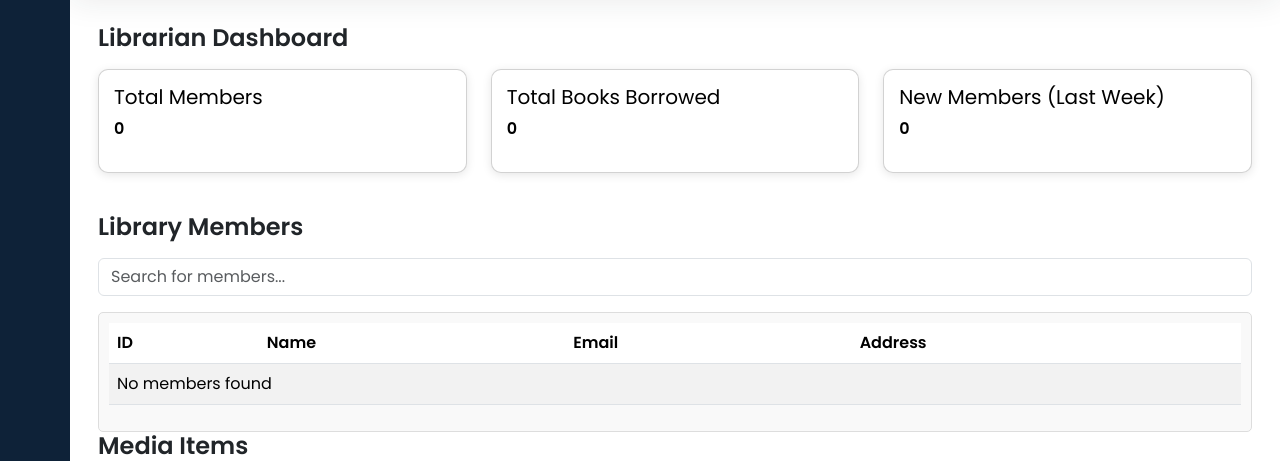
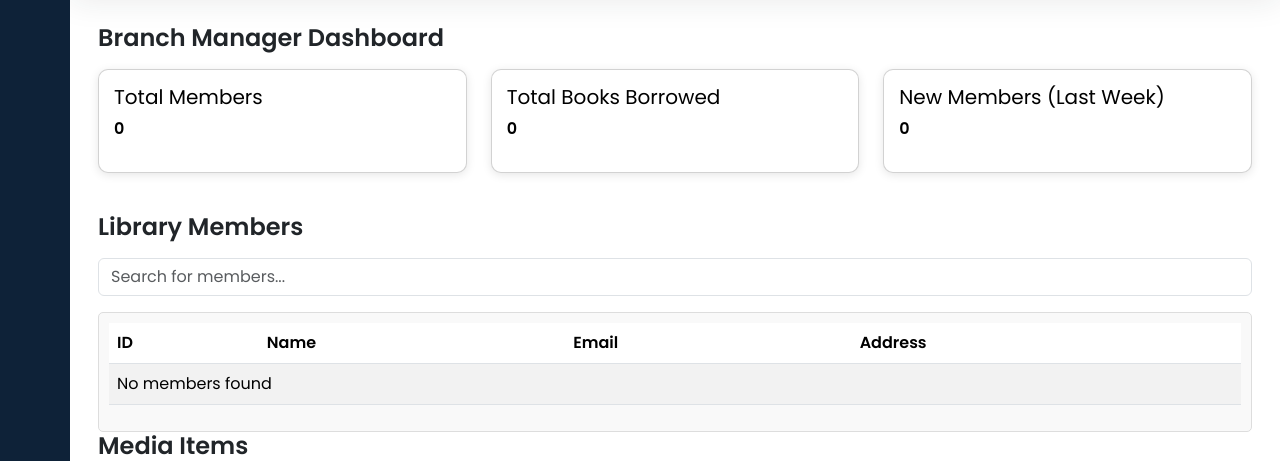
Before and after one commit to c1025983/AML, a PHP site: page /AML/code/views/librarian/manager.php in a window 1280 px wide. Shown: the part 32-493 px from the top of the page. Run offline with PHP 8.4, Linux system fonts and the light colour scheme; data that the repository does not hold is empty; some libraries are stand-ins or nearby versions.

Commit message:
Update manager.php
made manager page same to librarian page, just need to add order button

```diff
--- a/code/views/librarian/manager.php
+++ b/code/views/librarian/manager.php
@@ -34,7 +34,7 @@ if (isset($_POST['edit_media'])) {
     <meta charset="UTF-8">
     <meta http-equiv="X-UA-Compatible" content="IE=edge">
     <meta name="viewport" content="width=device-width, initial-scale=1.0">
-    <title>Librarian Page</title>
+    <title>Branch Manager Page</title>
     <link href="https://cdn.lineicons.com/4.0/lineicons.css" rel="stylesheet" />
     <link href="https://cdn.jsdelivr.net/npm/bootstrap@5.3.3/dist/css/bootstrap.min.css" rel="stylesheet"
         crossorigin="anonymous">
@@ -121,7 +121,7 @@ if (isset($_POST['edit_media'])) {
             </nav>
             <main class="content px-3 py-4">
                 <div class="container-fluid">
-                    <h3 class="fw-bold fs-4 mb-3">Librarian Dashboard</h3>
+                    <h3 class="fw-bold fs-4 mb-3">Branch Manager Dashboard</h3>
                     <div class="row mb-4">
                         <div class="col-md-4">
                             <div class="card">
```
